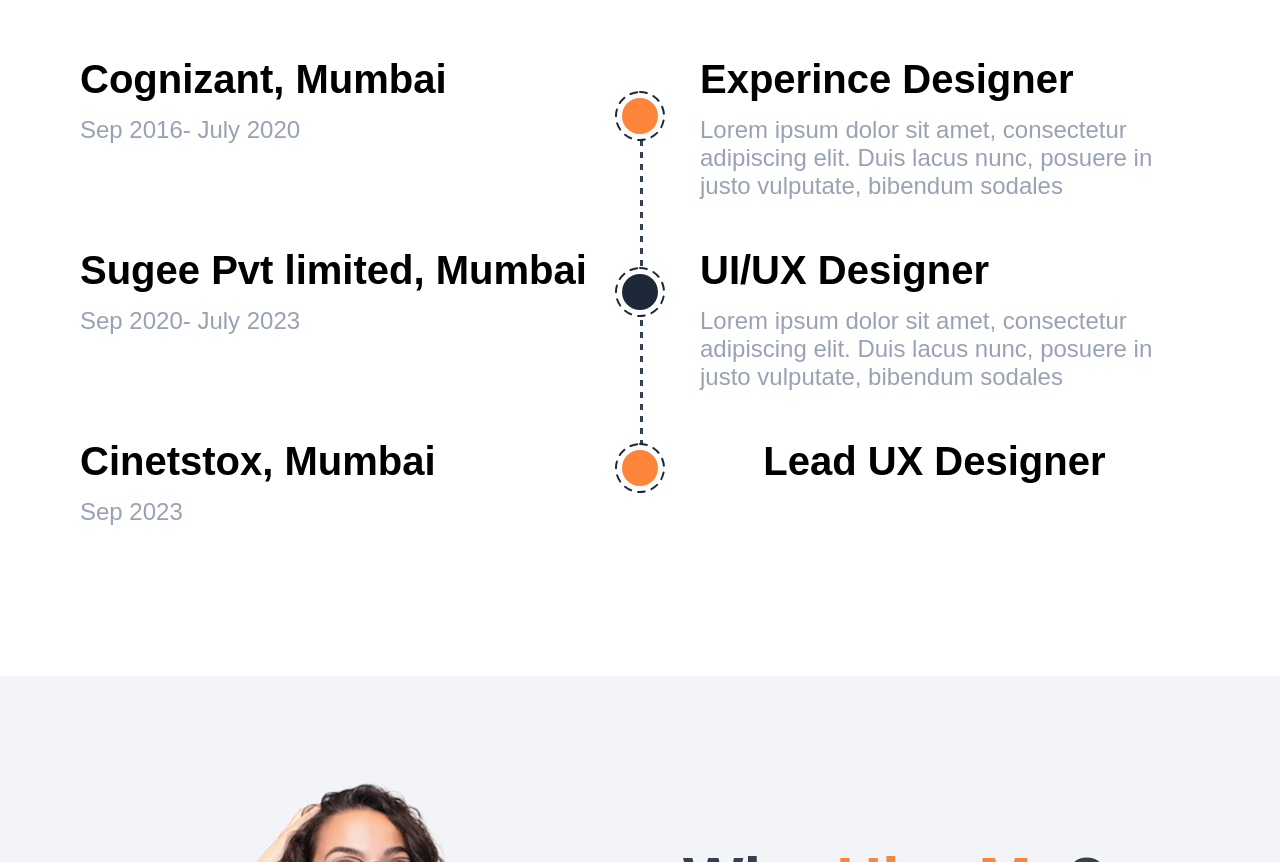
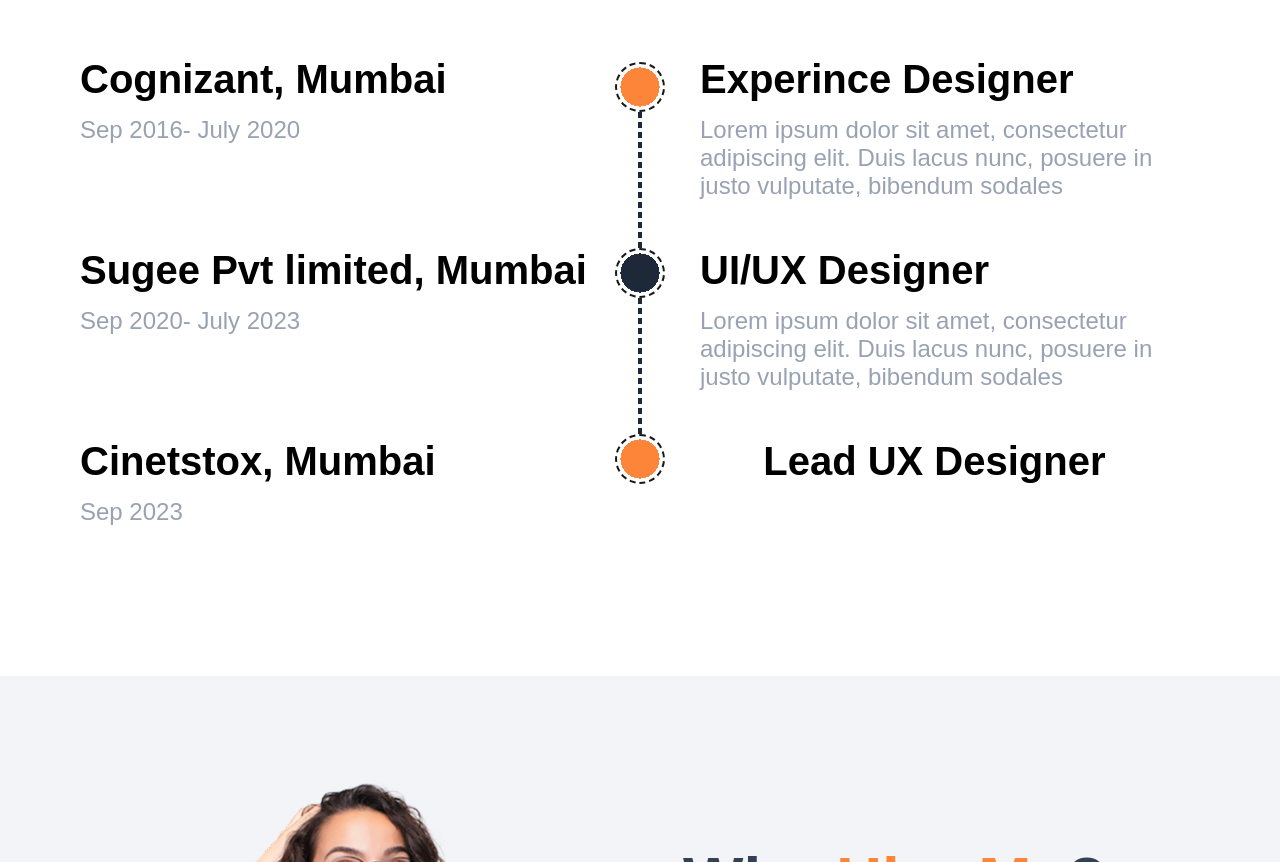
Before and after one commit to andrejkocergin428-alt/JCREA, a plain HTML site: page index.html in a window 1280 px wide. Shown: the part 2270-3132 px from the top of the page. Drawn offline with nearby package versions, Linux system fonts and the light colour scheme; a web font is replaced by a local one.

Commit message:
feach:chain in experience section

```diff
--- a/css/ui.css
+++ b/css/ui.css
@@ -146,6 +146,38 @@
   transition: 0.4s all;
 }
 
+.ui-chain {
+  position: absolute;
+  right: 50%;
+  top: 46%;
+  transform: translate(50%, -50%);
+  display: flex;
+  flex-direction: column;
+  align-items: center;
+  justify-content: center;
+  height: 90%;
+}
+
+.ui-chain__circle {
+  border: 2px dashed var(--color-black);
+  border-radius: 50%;
+  width: 50px;
+  height: 50px;
+  background: radial-gradient(circle, #FD853A 0%, #FD853A 60%, rgba(255, 255, 255, 1) 60%);
+  flex-shrink: 0;
+
+}
+
+.ui-chain__circle--black {
+  background: radial-gradient(circle, #1D2939 0%, #1D2939 60%, rgba(255, 255, 255, 1) 60%);
+}
+
+.ui-chain__line {
+  border: 2px dashed var(--color-chain-circle);
+  height: 35%;
+  width: 0;
+}
+
 @media (max-width: 768px) {
   .ui-card__arrow {
     width: 60px;
@@ -155,6 +187,10 @@
   .ui-button__svg {
     width: 30px;
     height: 30px;
+  }
+
+  .ui-chain {
+    display: none;
   }
 }
 
--- a/css/variables.css
+++ b/css/variables.css
@@ -17,4 +17,5 @@
   --color-dashboard: #FB6514;
   --color-footer: #272727;
   --color-footer-line: #475467;
+  --color-chain-circle: #1D2939;
 }
--- a/index.html
+++ b/index.html
@@ -438,8 +438,13 @@
 						</div>
 
 						<div class="experince-card" data-aos="fade-left"><p class="s2-s-l">Lead UX Designer</p></div>
-
-						<img class="experince-image" src="/images/icons/chain.svg" alt="chain" />
+						<div class="ui-chain">
+							<div class="ui-chain__circle"></div>
+							<div class="ui-chain__line"></div>
+							<div class="ui-chain__circle ui-chain__circle--black"></div>
+							<div class="ui-chain__line"></div>
+							<div class="ui-chain__circle"></div>
+						</div>
 					</div>
 				</div>
 			</section>
```
